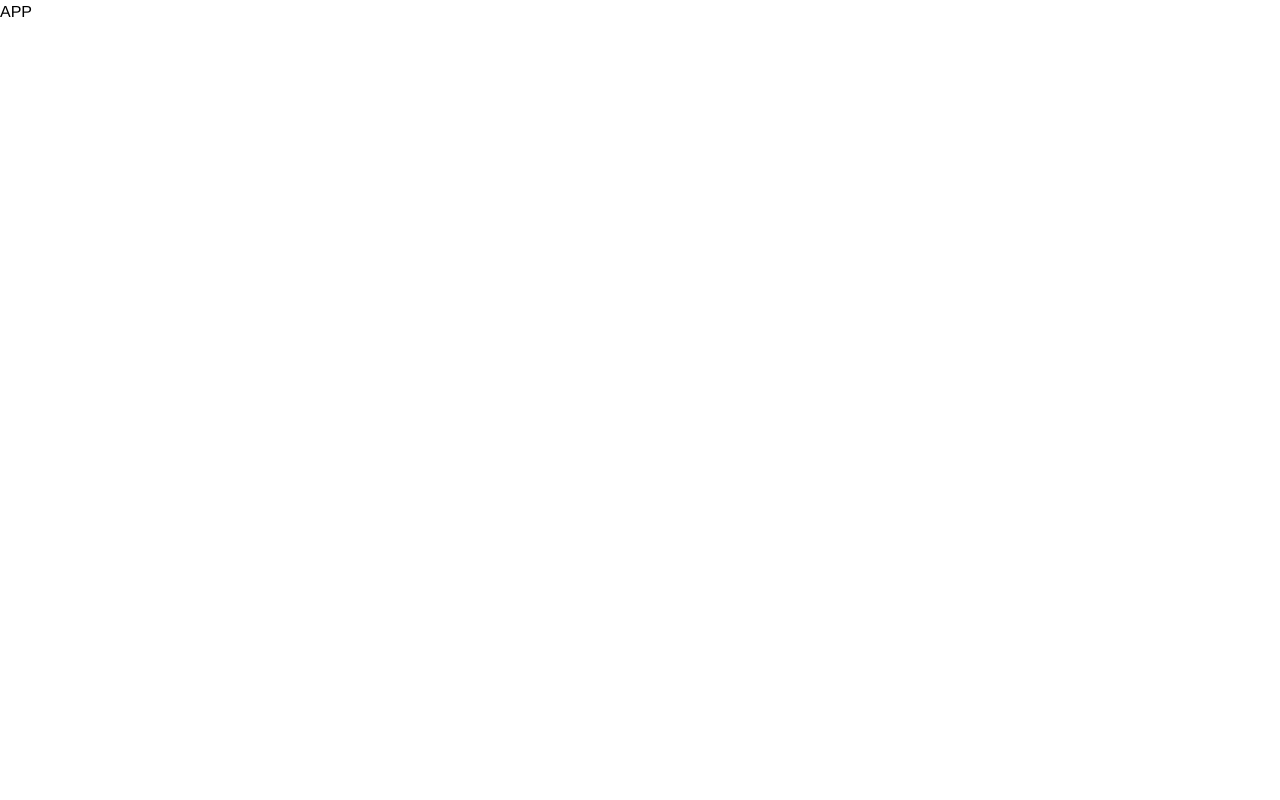
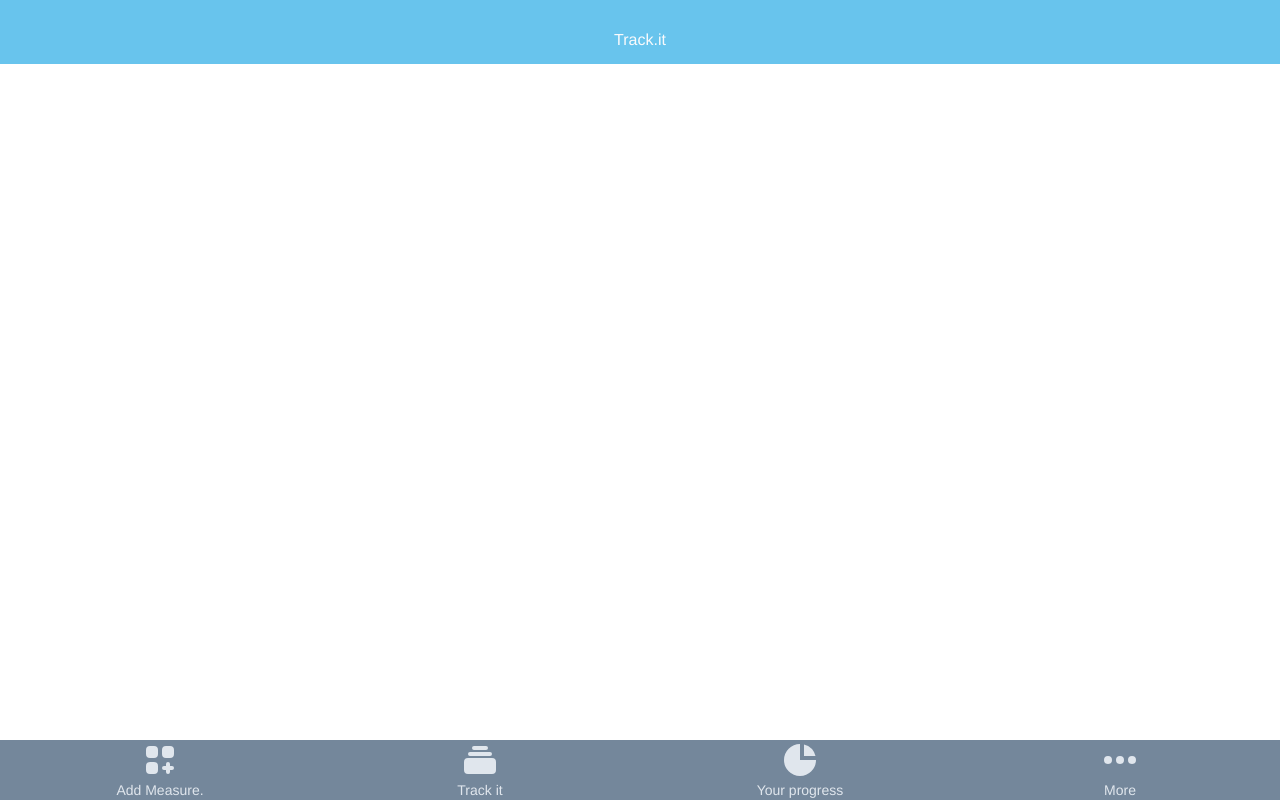
Before and after one commit to chrystalme/baby-monitor, a React (Create React App) app: page / in a window 1280 px wide. Built offline with nearby package versions, Linux system fonts and the light colour scheme.

Commit message:
Add Nav and Footer with styling

```diff
--- /dev/null
+++ b/src/actions/logOut.js
@@ -0,0 +1,9 @@
+import { receiveLogout, requestLogout } from '.';
+
+const logoutUser = () => (dispatch) => {
+  dispatch(requestLogout());
+  localStorage.removeItem('auth_token');
+  dispatch(receiveLogout());
+};
+
+export default logoutUser;
--- a/src/actions/loginUser.js
+++ b/src/actions/loginUser.js
@@ -1,27 +1,28 @@
-import axios from "axios";
-import { loginError, receiveLogin, requestLogin } from ".";
+import axios from 'axios';
 
-export const loginUser = (creds) => {
+import { loginError, receiveLogin, requestLogin } from '.';
+
+const loginUser = (creds) => {
   const config = {
     mode: 'cors',
     method: 'POST',
     headers: { 'Content-Type': 'application/x-www-form-urlencoded' },
     body: `email=${creds.email}&password=${creds.password}`,
   };
-  return dispatch => {
-    dispatch(requestLogin(creds))
-    return axios.get('https://localhost:3001/auth/login', config)
-    .then((response => response.data
-       .then(user => ({user, response }))
-       ).then(({user, response })=> {
-      if (!response.ok) {
-        dispatch(loginError(user.message))
-        return Promise.reject(user)
-      }else{
-        localStorage.setItem('id_token', user.id_token)
+  return (dispatch) => {
+    dispatch(requestLogin(creds));
+    axios.get('https://localhost:3001/auth/login', config)
+      .then((response) => response.data
+        .then((user) => ({ user, response }))).then(({ user, response }) => {
+        if (!response.ok) {
+          dispatch(loginError(user.message));
+          return Promise.reject(user);
+        }
+        localStorage.setItem('auth_token', user.auth_token);
 
-        dispatch(receiveLogin(user))
-      }
-    }).catch(err => console.log(err))
-  }
+        dispatch(receiveLogin(user));
+      }).catch((err) => console.log(err));
+  };
 };
+
+export default loginUser;
--- a/src/components/App.jsx
+++ b/src/components/App.jsx
@@ -1,8 +1,12 @@
+import Nav from './Nav';
+import Footer from './Footer';
+
 function App() {
   return (
-    <div>
-      <h3>APP</h3>
-    </div>
+    <>
+      <Nav />
+      <Footer />
+    </>
   );
 }
 
--- /dev/null
+++ b/src/components/Footer.jsx
@@ -0,0 +1,47 @@
+import React from 'react';
+import style from '../style/footer.module.css';
+
+const Footer = () => (
+  <div className={style.container}>
+    <a className={style.item} href="/">
+      <span>
+        <svg xmlns="http://www.w3.org/2000/svg" className="h-10 w-10" viewBox="0 0 20 20" fill="currentColor">
+          <path d="M5 3a2 2 0 00-2 2v2a2 2 0 002 2h2a2 2 0 002-2V5a2 2 0 00-2-2H5zM5 11a2 2 0 00-2 2v2a2 2 0 002 2h2a2 2 0 002-2v-2a2 2 0 00-2-2H5zM11 5a2 2 0 012-2h2a2 2 0 012 2v2a2 2 0 01-2 2h-2a2 2 0 01-2-2V5zM14 11a1 1 0 011 1v1h1a1 1 0 110 2h-1v1a1 1 0 11-2 0v-1h-1a1 1 0 110-2h1v-1a1 1 0 011-1z" />
+        </svg>
+      </span>
+
+      <span>Add Measure.</span>
+
+    </a>
+    <a className={style.item} href="/">
+      <span>
+        <svg xmlns="http://www.w3.org/2000/svg" className="h-10 w-10" viewBox="0 0 20 20" fill="currentColor">
+          <path d="M7 3a1 1 0 000 2h6a1 1 0 100-2H7zM4 7a1 1 0 011-1h10a1 1 0 110 2H5a1 1 0 01-1-1zM2 11a2 2 0 012-2h12a2 2 0 012 2v4a2 2 0 01-2 2H4a2 2 0 01-2-2v-4z" />
+        </svg>
+      </span>
+
+      <span>Track it</span>
+    </a>
+    <a className={style.item} href="/">
+      <span>
+        <svg xmlns="http://www.w3.org/2000/svg" className="h-10 w-10" viewBox="0 0 20 20" fill="currentColor">
+          <path d="M2 10a8 8 0 018-8v8h8a8 8 0 11-16 0z" />
+          <path d="M12 2.252A8.014 8.014 0 0117.748 8H12V2.252z" />
+        </svg>
+      </span>
+
+      <span>Your progress</span>
+    </a>
+    <a className={style.item} href="/">
+      <span>
+        <svg xmlns="http://www.w3.org/2000/svg" className="h-10 w-10" viewBox="0 0 20 20" fill="currentColor">
+          <path d="M6 10a2 2 0 11-4 0 2 2 0 014 0zM12 10a2 2 0 11-4 0 2 2 0 014 0zM16 12a2 2 0 100-4 2 2 0 000 4z" />
+        </svg>
+      </span>
+
+      <span>More</span>
+    </a>
+  </div>
+);
+
+export default Footer;
--- /dev/null
+++ b/src/components/Nav.jsx
@@ -0,0 +1,15 @@
+import React from 'react';
+import PropTypes from 'prop-types';
+import style from '../style/top.module.css';
+
+const Nav = ({ name = 'Track.it' }) => (
+  <div className={style.top}>
+    <div className={style.topText}>{ name }</div>
+  </div>
+);
+
+Nav.propTypes = {
+  name: PropTypes.string.isRequired,
+};
+
+export default Nav;
--- /dev/null
+++ b/src/style/footer.module.css
@@ -0,0 +1,10 @@
+@import '../index.css';
+
+.container{
+  @apply w-full border-collapse absolute bottom-0 grid gap-0 grid-rows-1 grid-cols-4 items-center
+}
+
+.item {
+  @apply  text-gray-light text-sm
+  bg-gray-dark text-center h-full flex flex-col justify-center items-center
+}
--- /dev/null
+++ b/src/style/top.module.css
@@ -0,0 +1,8 @@
+@import '../index.css';
+
+.top {
+  @apply  bg-blue-dark h-16 absolute top-0 left-0 w-full;
+}
+.topText {
+  @apply relative font-sans text-gray-lightest text-center top-7;
+}
```
